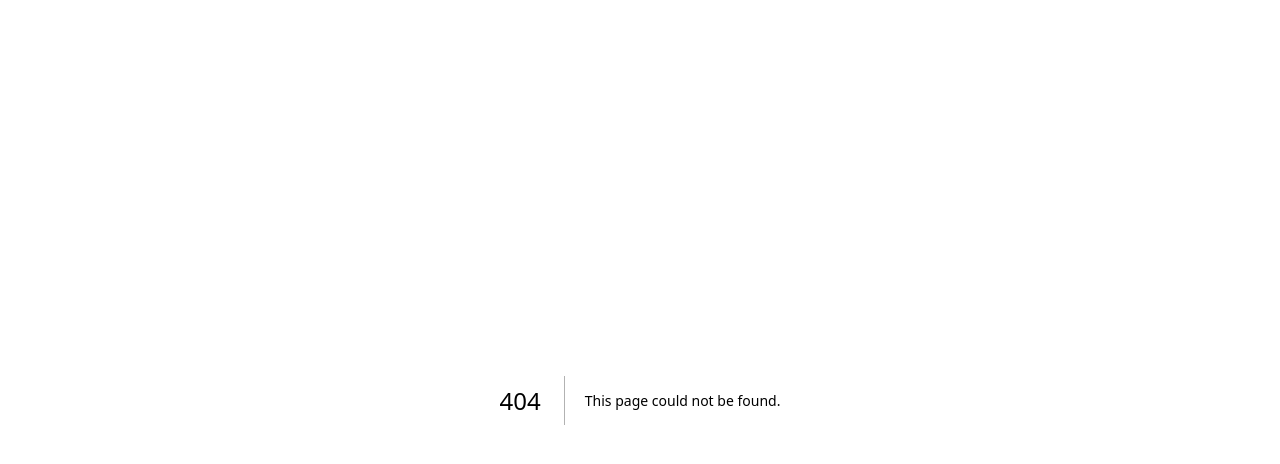
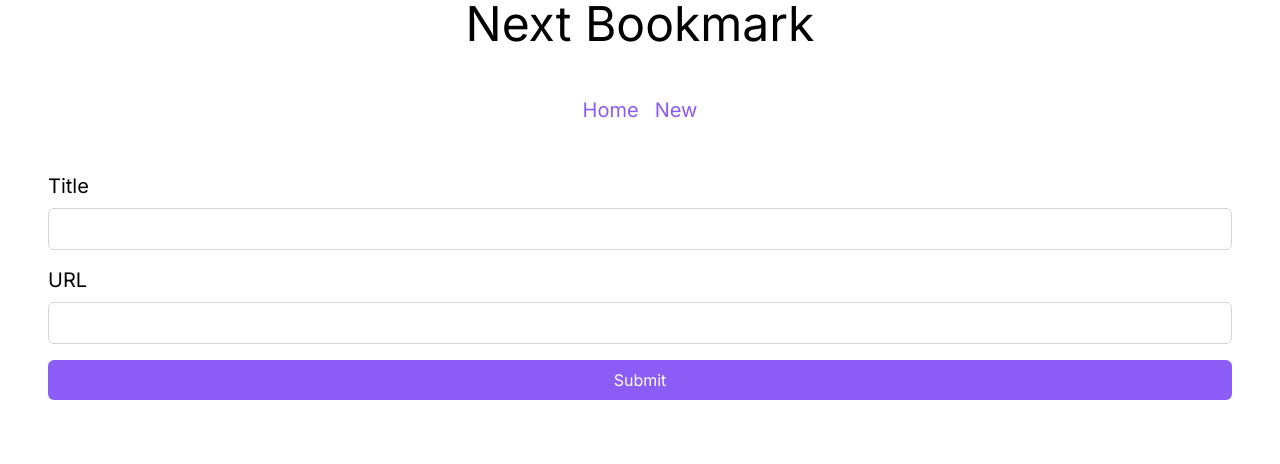
Before and after one commit to koba04/next-app-router-hacker-news-demo, a Next.js app: page /new in a window 1280 px wide. Before the commit this address had no page. Shown: the top 464 px of the page. Built offline with nearby package versions, Linux system fonts and the light colour scheme.

Commit message:
feat: add a bookmark action

```diff
--- a/app/layout.tsx
+++ b/app/layout.tsx
@@ -15,7 +15,17 @@ export default function RootLayout({
 }) {
   return (
     <html lang="en">
-      <body className={inter.className}>{children}</body>
+      <body className={inter.className}>
+        <header>
+          <h1 className="text-5xl text-center p-12 pt-0">Next Bookmark</h1>
+          <nav className="flex justify-center gap-4">
+            <a href="/" className="text-xl text-violet-500 hover:text-violet-400">Home</a>
+            <a href="/new" className="text-xl text-violet-500 hover:text-violet-400">New</a>
+          </nav>
+
+        </header>
+        {children}
+      </body>
     </html>
   )
 }
--- /dev/null
+++ b/app/loading.tsx
@@ -0,0 +1,3 @@
+export default function Loading() {
+  return <p className="text-center text-xl">loading...</p>
+}
--- /dev/null
+++ b/app/new/page.tsx
@@ -0,0 +1,31 @@
+import { addBookmark } from "../repository";
+import { redirect } from 'next/navigation';
+
+async function add(formData: FormData) {
+  "use server";
+  const title = String(formData.get("title"));
+  const url = String(formData.get("url"));
+  if (!title || !url) {
+    throw new Error("Title and URL are required");
+  }
+  await addBookmark({ title, url });
+  redirect("/");
+}
+
+export default function New() {
+  return (
+    <main className="p-12">
+      <form action={add} className="flex flex-col gap-4">
+        <label className="flex flex-col gap-2">
+          <span className="text-xl">Title</span>
+          <input type="text" name="title" className="border border-gray-300 rounded-md p-2" />
+        </label>
+        <label className="flex flex-col gap-2">
+          <span className="text-xl">URL</span>
+          <input type="text" name="url" className="border border-gray-300 rounded-md p-2" />
+        </label>
+        <button className="bg-violet-500 hover:bg-violet-400 text-white rounded-md p-2">Submit</button>
+      </form>
+    </main>
+  )
+}
--- a/app/page.tsx
+++ b/app/page.tsx
@@ -13,7 +13,6 @@ export default async function Home() {
   const bookmarks = await getAllBookmarkAndComments();
   return (
     <main className="p-12">
-      <h1 className="text-5xl text-center p-12 pt-0">Next Bookmark</h1>
       <ul className="flex flex-col gap-4">
         {bookmarks.map(({ title, url, comments }) => (
           <li className="px-12 text-2xl" key={url}><a href={url} target="_blank" className="underline text-violet-500 hover:text-violet-400">{title}</a> ({comments.length}comments)</li>
--- a/app/repository.ts
+++ b/app/repository.ts
@@ -49,3 +49,10 @@ export const getComments = async (bookmarkIds: number[]) => {
   });
   return commentsByBookmarkId;
 }
+
+export const addBookmark = async (bookmark: Omit<Bookmark, 'id'>) => {
+  const db = await openDB();
+  const query = 'INSERT INTO bookmark (title, url) VALUES (?, ?)';
+  const result = await db.run(query, [bookmark.title, bookmark.url]);
+  return result.lastID;
+}
```
Also changed, not shown: 1 other file (tests, documents, lock files or other folders).
